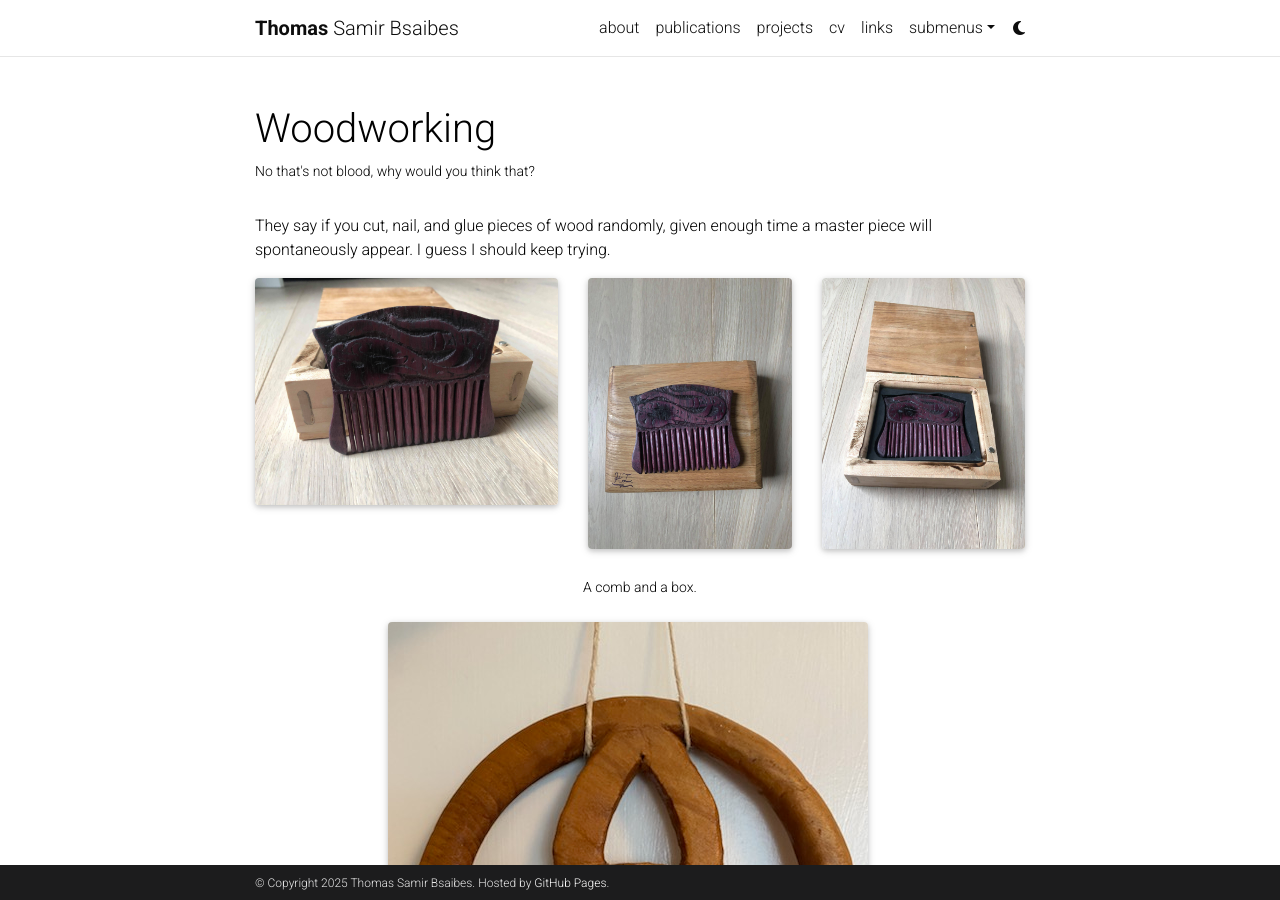
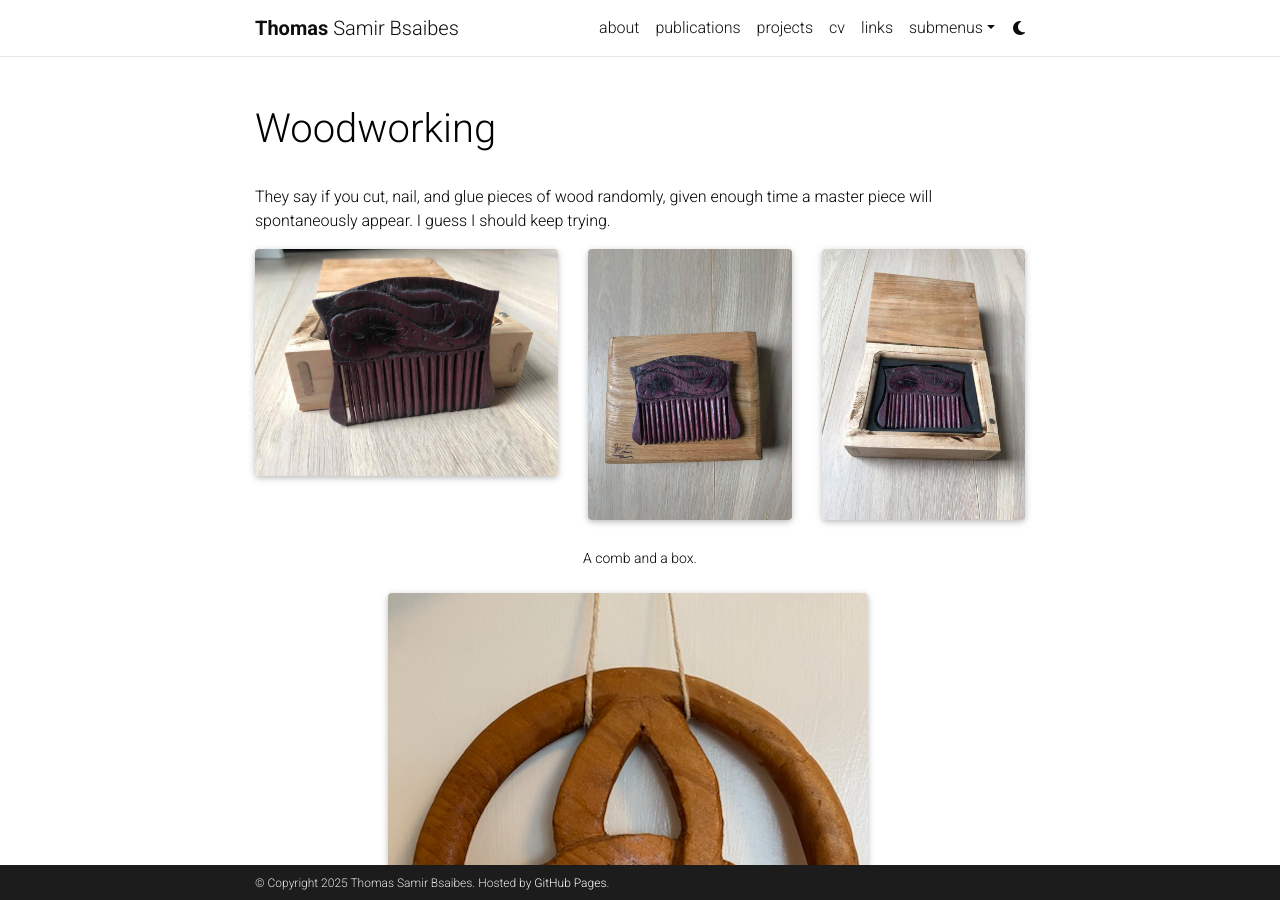
Before and after one commit to BsaibesT/bsaibest.github.io, a Jekyll site: the page built from _projects/6_project.md, in a window 1280 px wide and 900 px high. Built offline with Jekyll 4.4.1, drawn with Linux system fonts in a browser that asks for light colours; comment, search, counter and statistics services are not loaded; a style sheet for code colours, icons or effects is not loaded.

Commit message:
Update 6_project.md

```diff
--- a/_projects/6_project.md
+++ b/_projects/6_project.md
@@ -1,7 +1,7 @@
 ---
 layout: page
 title: Woodworking
-description: No that's not blood, why would you think that?
+description:
 img: assets/img/CelticKnot.jpg
 importance: 6
 category: fun
```
